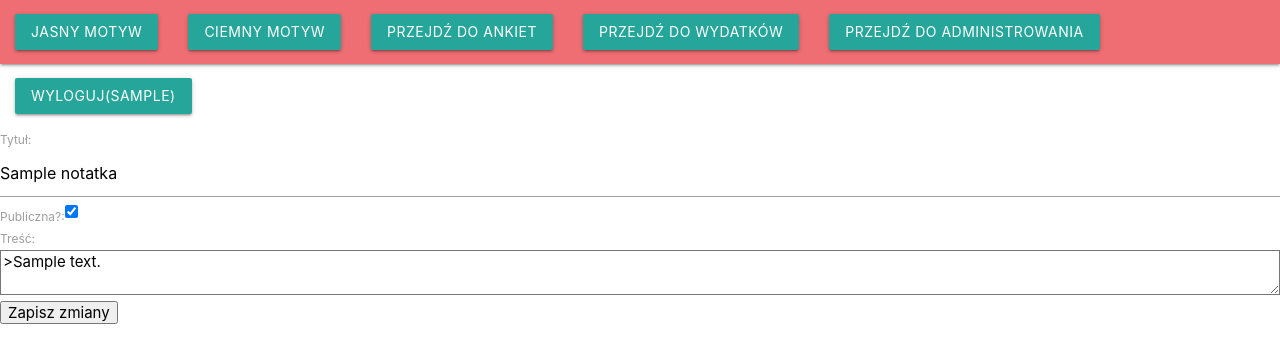
After one commit to AdrianD5612/Przydatnik, a Django app: page /notatki/edit_note/1 in a window 1280 px wide. The commit adds this page. Shown: the top 363 px of the page. Run offline with Django 4.2, Linux system fonts and the light colour scheme; a user stored in the database is signed in; tables that the repository leaves empty hold one stand-in row (values such as "Sample post"); some libraries are stand-ins or nearby versions.

Commit message:
Edycja i usuwanie notatek przez użytkownika

```diff
--- a/ankiety/static/darkstyle.css
+++ b/ankiety/static/darkstyle.css
@@ -23,6 +23,10 @@
       color: black;
     }
 
+    textarea{
+      color: #ffffff;
+    }
+
     /* zawartość chowanego panelu */
     .content {
       padding: 0 18px;
--- a/ankiety/templates/ankiety/index.html
+++ b/ankiety/templates/ankiety/index.html
@@ -1,5 +1,4 @@
 <html>
-<!-- TODO:tryb ciemny/jasny -->
     <head>
         <link href="https://fonts.googleapis.com/icon?family=Material+Icons" rel="stylesheet">
         <link rel="stylesheet" href="https://cdnjs.cloudflare.com/ajax/libs/materialize/1.0.0/css/materialize.min.css">
--- /dev/null
+++ b/notatki/templates/edit.html
@@ -0,0 +1,70 @@
+{% load static %}
+
+<!DOCTYPE html>
+
+<html>
+
+    <head>
+        <link href="https://fonts.googleapis.com/icon?family=Material+Icons" rel="stylesheet">
+        <link rel="stylesheet" href="https://cdnjs.cloudflare.com/ajax/libs/materialize/1.0.0/css/materialize.min.css">
+        {% if mode == "dark" %}
+        <link rel="stylesheet" href="{% static 'darkstyle.css' %}">
+        {% endif %}
+        {% if mode == "white" %}
+        <link rel="stylesheet" href="{% static 'whitestyle.css' %}">
+        {% endif %}
+        <title>Notatki</title>
+        <script type="module" src="https://md-block.verou.me/md-block.js"></script>
+        <style>
+            input[type="checkbox"] {
+                opacity: 1 !important;
+            }
+        </style>
+    </head>
+
+    <body>
+
+        <nav>
+            <div class="nav-wrapper">
+                <ul class="right">
+                    <li><a href="/notatki/theme?mode=white" class='btn'>Jasny motyw</a></li>
+                    <li><a href="/notatki/theme?mode=dark" class='btn'>Ciemny motyw</a></li>
+                    <li><a href="../ankiety" class='btn'>Przejdź do ankiet</a></li>
+                    <li><a href='{% url "index" %}' class='btn'>Przejdź do wydatków</a></li>
+                    {% if user.is_superuser %}
+                        <li><a href="../admin" class='btn'>Przejdź do administrowania</a></li>
+                    {% endif %}
+                    <li><a href='{% url "logout" %}' class='btn'>Wyloguj({{ user }})</a></li>
+                </ul>
+            </div>
+        </nav>
+        <br>
+        <div>
+            {% block content %}
+            <form class="col s12" action="{% url 'save changes' note_to_edit.id %}" method='post'>
+                {% csrf_token %}
+                <div>
+                    <label>Tytuł:</label>
+                    <input type="text" name="title" maxlength="150" required="" id="id_title" value="{{ note_to_edit.title }}">
+                </div>
+                <div>
+                    <label>Publiczna?:</label>
+                    {% if note_to_edit.publicnote %}
+                    <input type="checkbox" name="publicnote"  id="id_public" checked>
+                    {% else %}
+                    <input type="checkbox" name="publicnote"  id="id_public">
+                    {% endif %}
+                </div>
+                <div>
+                    <label>Treść:</label>
+                    <textarea name="content" name='content' id="id_content" rows="10" cols="100">>{{ note_to_edit.content }}</textarea>
+                </div>
+                <div>
+                    <input type="submit" value="Zapisz zmiany" class="button">
+                </div>
+            </form>
+            {% endblock %}
+        </div>
+    </body>
+
+</html>
--- a/notatki/templates/index.html
+++ b/notatki/templates/index.html
@@ -72,7 +72,7 @@
                                     {% else %}
                                     <td><b>Prywatna</b></td>
                                     {% endif %}
-                                    <td><button type="button" class="collapsible">Wyświetl</button><div class="content"><md-block>{{ notatka.content }}</md-block></div></td>
+                                    <td><button type="button" class="collapsible">Wyświetl</button><div class="content"><md-block>{{ notatka.content }}</md-block><a href="{% url 'edit note' notatka.id %}">Edytuj</a><a href="{% url 'delete note' notatka.id %}">Usuń</a></div></td>
                                     <td></td>
                                 </tr>
                                 {% endfor %}
--- a/notatki/urls.py
+++ b/notatki/urls.py
@@ -5,4 +5,7 @@ urlpatterns = [
     path('',views.index),
     path('theme', views.theme),
     path('add_note',views.add_note,name='add note'),
+    path('delete_note/<note_id>',views.delete_note,name='delete note'),
+    path('edit_note/<note_id>',views.edit_note,name='edit note'),
+    path('save_changes/<note_id>',views.save_changes, name='save changes'),
 ]
--- a/notatki/views.py
+++ b/notatki/views.py
@@ -5,8 +5,6 @@ from wydatki.models import Theme
 from django.db.models import Q
 from notatki.forms import NotatkaForm
 import datetime
-
-# TODO:edycja notatek
 
 def index(request): #generowanie strony głównej notatek
     try:
@@ -35,6 +33,35 @@ def add_note(request):  #dodawanie notatki
         }
     return render(request, 'index.html', context)
 
+def delete_note(request,note_id=None):  #usuwanie notatki
+    note_to_delete=Notatka.objects.get(id=note_id)
+    note_to_delete.delete()
+    return HttpResponseRedirect('/notatki')
+
+def edit_note(request,note_id=None):  #edytowanie notatki
+    note_to_edit = Notatka.objects.filter(id=note_id)
+    note_to_edit=note_to_edit[0]    #jest tylko jedna notatka więc zamieniam Queryset na pojedyńczy wpis
+    mode='dark' #domyślny motyw=ciemny
+    if Theme.objects.filter(user_theme=request.user).exists():  #jeśli użytkownik już wybierał motyw
+        mode= Theme.objects.get(user_theme=request.user).mode
+    context = {'note_to_edit':note_to_edit, 'mode':mode}
+    return render(request,'edit.html',context=context)
+
+def save_changes(request,note_id=None): #zapisanie zmian w edytowanej notatce
+    if request.method == 'POST':
+        updated_note = Notatka.objects.get(id=note_id)
+        updated_note.title = request.POST.get('title')
+        updated_note.publicnote = request.POST.get('publicnote')
+        # checkbox wymaga przetworzenia na boolean
+        if updated_note.publicnote=='on':
+            updated_note.publicnote=True
+        else:
+            updated_note.publicnote=False
+        updated_note.content = request.POST.get('content')
+        print(updated_note.publicnote)
+        updated_note.save()
+    return redirect('/notatki')
+
 def theme(request): ##wybranie motywu
     mode=request.GET.get('mode')
 
```
